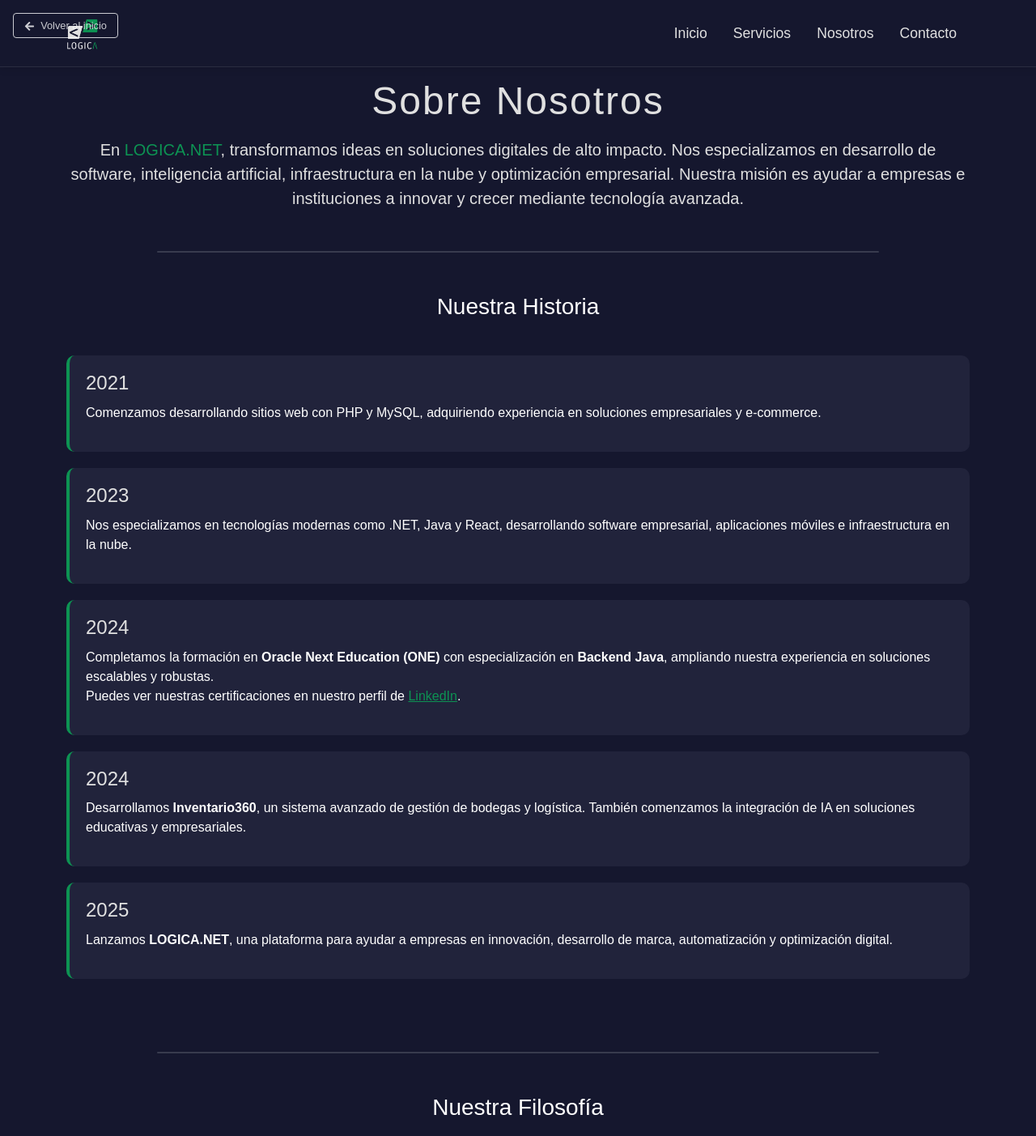
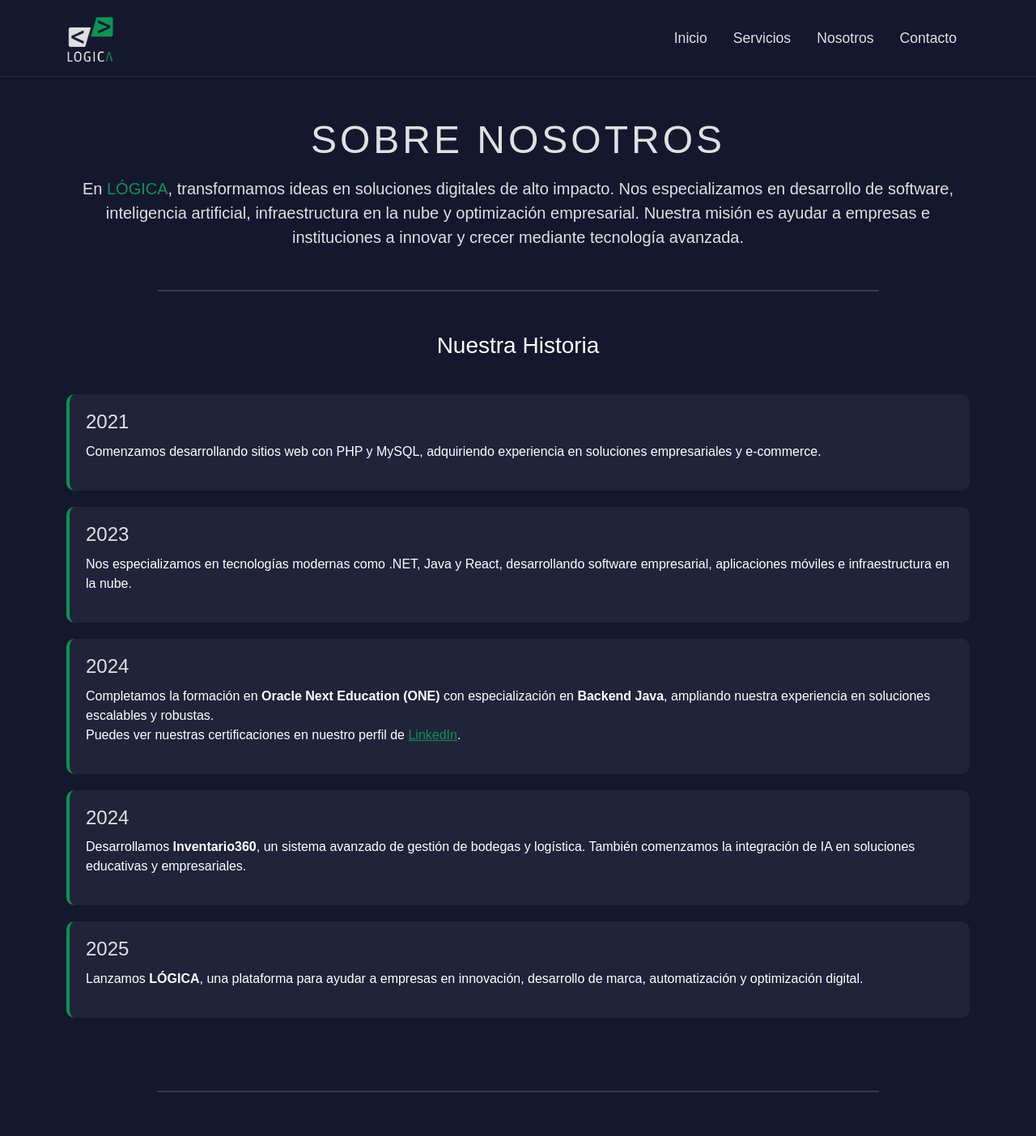
Before and after one commit to cristiangodoyangel/Logica_Web, a React (Create React App) app: page /nosotros in a window 1280 px wide. Shown: the top 1403 px of the page at 81% size. Built offline with nearby package versions, Linux system fonts and the light colour scheme; a web font is replaced by a local one.

Commit message:
Mejoras en diseño y navegación: - Logo del nav más grande - Eliminado BackButton de todas las páginas - Reposicionado logo en Home - Mejorado espaciado del título principal - Actualizado texto en Nosotros

```diff
--- a/src/App.css
+++ b/src/App.css
@@ -12,7 +12,7 @@
 .navbar-custom {
   background-color: #15172e !important;
   border-bottom: 1px solid rgba(224, 224, 224, 0.1);
-  padding: 1rem 0;
+  padding: 0.75rem 0;
   color: #e0e0e0 !important;
   box-shadow: 0 2px 10px rgba(0, 0, 0, 0.1);
   z-index: 1030;
@@ -108,8 +108,10 @@
 
 .main-title {
   font-size: 3rem !important;
-  letter-spacing: 2px;
+  letter-spacing: 4px;
   margin-bottom: 1rem;
+  padding-top: 3rem;
+  text-transform: uppercase;
 }
 
 .lead {
--- a/src/App.js
+++ b/src/App.js
@@ -18,7 +18,7 @@
         <Navbar variant="dark" expand="lg" className="navbar-custom" fixed="top">
           <Container>
             <Navbar.Brand as={Link} to="/">
-              <img src="/logica.png" height="40" className="me-2" alt="Logica Logo" />
+              <img src="/logica.png" height="60" className="me-2" alt="Logica Logo" />
             </Navbar.Brand>
             <Navbar.Toggle aria-controls="basic-navbar-nav" />
             <Navbar.Collapse id="basic-navbar-nav">
@@ -34,21 +34,10 @@
 
         {/* Contenedor principal con padding-top para compensar el navbar fijo */}
         <div className="main-content pt-5">
-          {/* BackButton en todas las páginas excepto Home */}
           <Routes>
             <Route path="/" element={<Home />} />
-            <Route path="/servicios" element={
-              <>
-                <BackButton />
-                <Servicios />
-              </>
-            } />
-            <Route path="/nosotros" element={
-              <>
-                <BackButton />
-                <Nosotros />
-              </>
-            } />
+            <Route path="/servicios" element={<Servicios />} />
+            <Route path="/nosotros" element={<Nosotros />} />
             <Route path="/contacto" element={<Contacto />} />
           </Routes>
 
--- a/src/pages/Home.js
+++ b/src/pages/Home.js
@@ -8,9 +8,7 @@
     <Container className="flex-grow-1 py-5">
       {/* Hero Section */}
       <header className="text-center mb-5">
-        <div className="logo-container mb-4">
-          <img src="/logica.png" height="130" alt="Logica Logo Grande" className="mb-4" />
-        </div>
+
         <h1 className="main-title">Innovación y Desarrollo</h1>
       </header>
 
@@ -139,6 +137,10 @@
 
       <div className="divider2"></div>
 
+      <div className="logo-container mb-4">
+          <img src="/logica.png" height="130" alt="Logica Logo Grande" className="mb-4" />
+        </div>
+
       {/* Llamado a la Acción */}
       <section className="text-center py-5" id="contacto">
         <h2 className="h3 mb-4 text-white">¿Listo para dar el siguiente paso?</h2>
--- a/src/pages/Nosotros.js
+++ b/src/pages/Nosotros.js
@@ -10,7 +10,7 @@
         <section className="text-center mb-5">
           <h1 className="main-title">Sobre Nosotros</h1>
           <p className="lead">
-            En <span className="text-logica-green">LOGICA.NET</span>, transformamos ideas en soluciones digitales de alto impacto.
+            En <span className="text-logica-green">LÓGICA</span>, transformamos ideas en soluciones digitales de alto impacto.
             Nos especializamos en desarrollo de software, inteligencia artificial, infraestructura en la nube y optimización empresarial.
             Nuestra misión es ayudar a empresas e instituciones a innovar y crecer mediante tecnología avanzada.
           </p>
@@ -53,7 +53,7 @@
             <div className="timeline-item">
               <div className="timeline-content">
                 <h4>2025</h4>
-                <p>Lanzamos <strong>LOGICA.NET</strong>, una plataforma para ayudar a empresas en innovación, desarrollo de marca, automatización y optimización digital.</p>
+                <p>Lanzamos <strong>LÓGICA</strong>, una plataforma para ayudar a empresas en innovación, desarrollo de marca, automatización y optimización digital.</p>
               </div>
             </div>
           </div>
@@ -99,7 +99,7 @@
           <h2 className="h3 text-center text-white mb-4">Nuestro Equipo</h2>
           <Row className="justify-content-center text-center"> {/* Centrando los cuadros */}
             {[
-              { img: "/equipo/ceo.jpg", name: "Cristian Andrés Godoy", role: "Fundador & CEO | Full Stack Developer", skills: "Especialista en .NET, Java, React, SQL Server, AWS y optimización digital." },
+              { img: "/equipo/ceo.jpg", name: "Cristian Andrés Godoy", role: "Full Stack Developer", skills: "Especialista en .NET, Java, React, SQL Server, AWS y optimización digital." },
               { img: "/equipo/desarrollador.jpg", name: "Victor Alcayaga", role: "Desarrollador Backend", skills: "Especialista en C#, Flutter, JavaScript, React, MySQL, MongoDB, AWS." }
             ].map((team, index) => (
               <Col md={4} key={index} className="d-flex justify-content-center">
```
